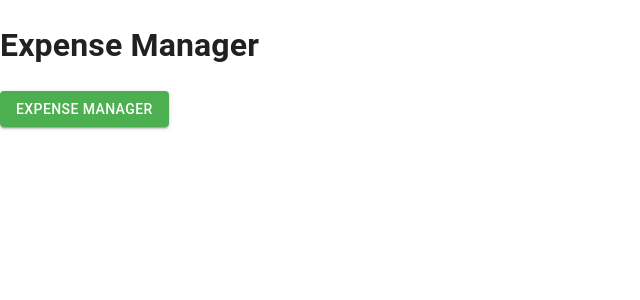
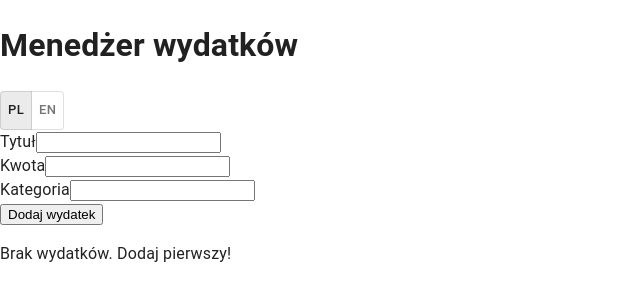
Before and after one commit to KlonicaRadoslaw/expenses-manager-ui, a React (Vite) app: page /expenses in a window 1280 px wide. Shown: the top 300 px of the page, without its empty margins (0-640 px from the left). Built offline with nearby package versions, Linux system fonts and the light colour scheme.

Commit message:
feat: ExpensePage
Added ExpenseForm and ExpenseList components.
Composed ExpensePage.
Added ExpensePage to App

```diff
--- a/src/App.tsx
+++ b/src/App.tsx
@@ -1,12 +1,7 @@
-import { Button } from "@mui/material";
+import ExpensesPage from "@/pages/ExpensesPage";
 
 function App() {
-  return (
-    <>
-      <h1>Expense Manager</h1>
-      <Button variant="contained">Expense Manager</Button>
-    </>
-  );
+  return <ExpensesPage />;
 }
 
 export default App;
--- /dev/null
+++ b/src/components/ExpensePage/ExpenseForm.tsx
@@ -0,0 +1,50 @@
+import { expenseSchema, type ExpenseFormValues } from "@/utils/expenseSchema";
+import { zodResolver } from "@hookform/resolvers/zod";
+import { useForm } from "react-hook-form";
+import { useTranslation } from "react-i18next";
+
+interface ExpenseFormProps {
+  onAdd: (values: ExpenseFormValues) => void;
+}
+
+export default function ExpenseForm({ onAdd }: ExpenseFormProps) {
+  const { t } = useTranslation();
+  const {
+    register,
+    handleSubmit,
+    reset,
+    formState: { errors },
+  } = useForm<ExpenseFormValues>({
+    resolver: zodResolver(expenseSchema),
+    defaultValues: { title: "", category: "" },
+  });
+
+  const onSubmit = (values: ExpenseFormValues) => {
+    onAdd(values);
+    reset();
+  };
+
+  return (
+    <form onSubmit={handleSubmit(onSubmit)}>
+      <div>
+        <label>{t("form.title")}</label>
+        <input {...register("title")} />
+        {errors.title && <p>{t(errors.title.message as string)}</p>}
+      </div>
+
+      <div>
+        <label>{t("form.amount")}</label>
+        <input {...register("amount")} />
+        {errors.amount && <p>{t(errors.amount.message as string)}</p>}
+      </div>
+
+      <div>
+        <label>{t("form.category")}</label>
+        <input {...register("category")} />
+        {errors.category && <p>{t(errors.category.message as string)}</p>}
+      </div>
+
+      <button type="submit">{t("form.add")}</button>
+    </form>
+  );
+}
--- /dev/null
+++ b/src/components/ExpensePage/ExpenseList.tsx
@@ -0,0 +1,24 @@
+import type { Expense } from "@/utils/types";
+import { useTranslation } from "react-i18next";
+
+interface ExpenseListProps {
+  expenses: Expense[];
+}
+
+export default function ExpenseList({ expenses }: ExpenseListProps) {
+  const { t } = useTranslation();
+
+  if (expenses.length === 0) {
+    return <p>{t("list.empty")}</p>;
+  }
+
+  return (
+    <ul>
+      {expenses.map((expense) => (
+        <li key={expense.id}>
+          {expense.title} ({expense.category}): {expense.amount.toFixed(2)}
+        </li>
+      ))}
+    </ul>
+  );
+}
--- a/src/locales/en/common.json
+++ b/src/locales/en/common.json
@@ -1,7 +1,17 @@
 {
+  "header": "Expense Manager",
+  "form": {
+    "title": "Title",
+    "amount": "Amount",
+    "category": "Category",
+    "add": "Add expense"
+  },
+  "list": {
+    "empty": "No expenses yet. Add the first one!"
+  },
   "errors": {
     "titleRequired": "Title is required",
-    "titleMin": "Title must contain more than 2 characters",
+    "titleMin": "Title must contain at least 2 characters",
     "amountRequired": "Amount is required",
     "amountPositive": "Amount must be greater than zero",
     "categoryRequired": "Category is required"
--- a/src/locales/pl/common.json
+++ b/src/locales/pl/common.json
@@ -1,7 +1,17 @@
 {
+  "header": "Menedżer wydatków",
+  "form": {
+    "title": "Tytuł",
+    "amount": "Kwota",
+    "category": "Kategoria",
+    "add": "Dodaj wydatek"
+  },
+  "list": {
+    "empty": "Brak wydatków. Dodaj pierwszy!"
+  },
   "errors": {
     "titleRequired": "Tytuł jest wymagany",
-    "titleMin": "Tytuł musi mieć więcej niż 2 znaki",
+    "titleMin": "Tytuł musi mieć przynajmniej 2 znaki",
     "amountRequired": "Kwota jest wymagana",
     "amountPositive": "Kwota musi być większa od zera",
     "categoryRequired": "Kategoria jest wymagana"
--- /dev/null
+++ b/src/pages/ExpensesPage.tsx
@@ -0,0 +1,25 @@
+import ExpenseForm from "@/components/ExpensePage/ExpenseForm";
+import ExpenseList from "@/components/ExpensePage/ExpenseList";
+import { LanguageSwitcher } from "@/components/LanguageSwitcher/LanguageSwitcher";
+import type { ExpenseFormValues } from "@/utils/expenseSchema";
+import type { Expense } from "@/utils/types";
+import { useState } from "react";
+import { useTranslation } from "react-i18next";
+
+export default function ExpensesPage() {
+  const { t } = useTranslation();
+  const [expenses, setExpenses] = useState<Expense[]>([]);
+
+  const handleAdd = (values: ExpenseFormValues) => {
+    setExpenses((prev) => [...prev, { id: crypto.randomUUID(), ...values }]);
+  };
+
+  return (
+    <div>
+      <h1>{t("header")}</h1>
+      <LanguageSwitcher />
+      <ExpenseForm onAdd={handleAdd} />
+      <ExpenseList expenses={expenses} />
+    </div>
+  );
+}
```
Also changed, not shown: src/main.tsx (+9 -8 lines), 1 other file (tests, documents, lock files or other folders).
